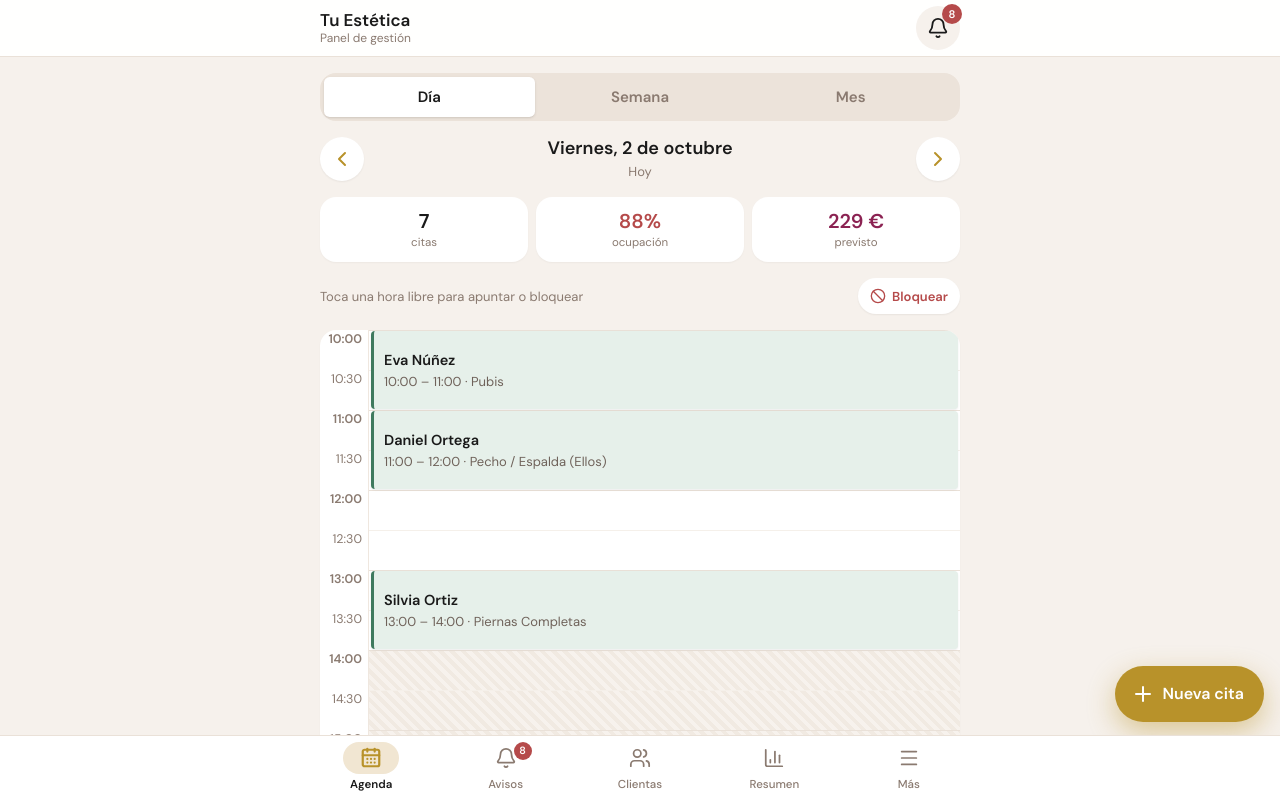
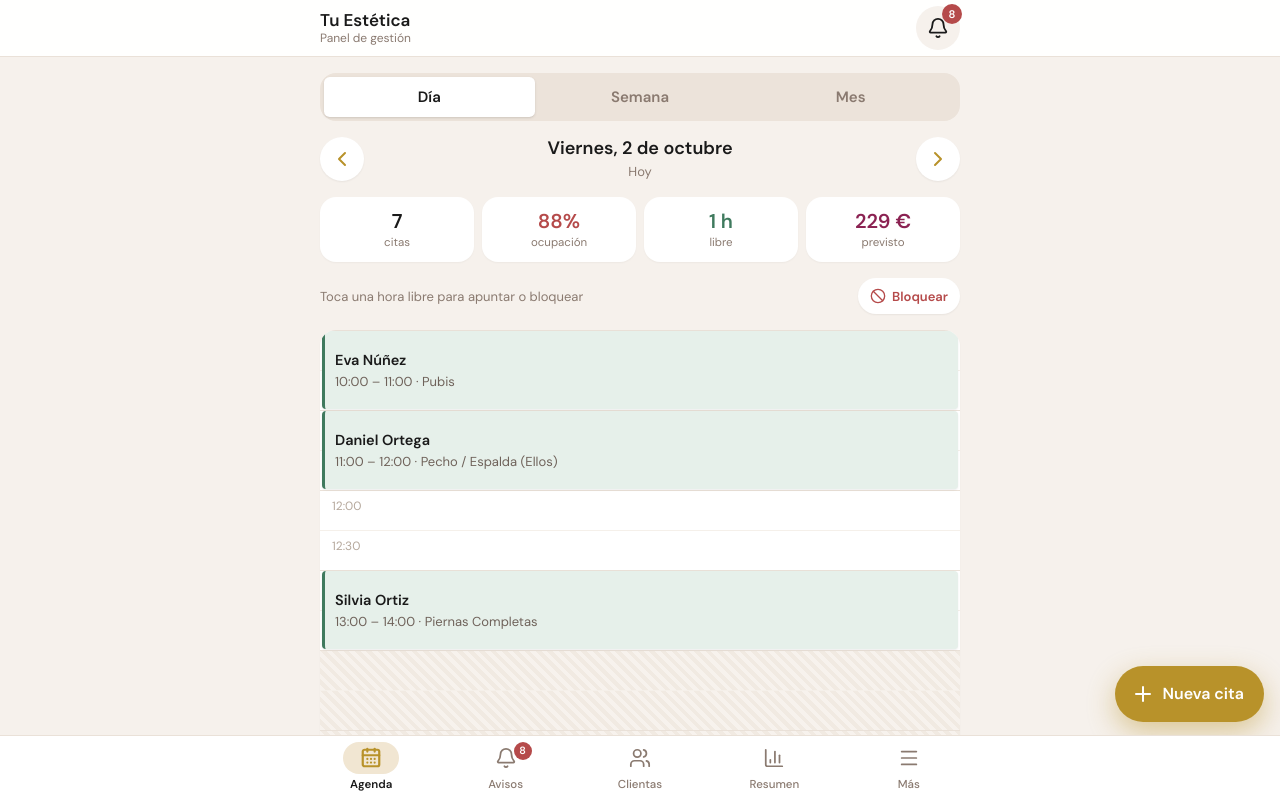
Before and after one commit to carlosalfredogarcia/estetica-web, a Next.js app: page /admin in a window 1280 px wide. Shown: the top 800 px of the page. Built offline with nearby package versions, Linux system fonts and the light colour scheme.

Commit message:
Agenda del día sin columna de horas (los huecos libres la enseñan); vuelve «h libre»; etiqueta nueva del regalo y página del QR con «Pide una cita»
Co-Authored-By: Claude Opus 5.5 <noreply@anthropic.com>
Claude-Session: https://claude.ai/code/session_01EJB8Hn8GMxnQNcHa47p5Dq

```diff
--- a/src/components/panel-app/agenda.tsx
+++ b/src/components/panel-app/agenda.tsx
@@ -6,7 +6,7 @@ import { PanelCtx } from "./ctx";
 import { cn } from "@/lib/utils";
 import { Cifras, Segmentos } from "./ui";
 import {
-  C, type Cita, type Bloqueo, DIAS, MESES, toDS, parseD, sumarDias, hhmm, fechaLarga, euros, nombrePila, estadoCita,
+  C, type Cita, type Bloqueo, DIAS, MESES, toDS, parseD, sumarDias, hhmm, fechaLarga, horasTxt, euros, nombrePila, estadoCita,
 } from "./tema";
 
 function Flecha({ izq, onClick, label }: { izq?: boolean; onClick: () => void; label: string }) {
@@ -84,6 +84,7 @@ function VistaDia() {
           items={[
             { n: k.n, l: k.n === 1 ? "cita" : "citas" },
             { n: `${k.pct}%`, l: "ocupación", color: k.pct > 80 ? C.rojo : k.pct > 40 ? C.ambar : C.verde },
+            { n: horasTxt(k.libre), l: "libre", color: C.verde },
             { n: euros(k.ingresos), l: "previsto", color: "#8B2252" },
           ]}
         />
@@ -140,6 +141,7 @@ function VistaSemana() {
         items={[
           { n: k.n, l: "citas" },
           { n: `${k.pct}%`, l: "ocupación", color: k.pct > 80 ? C.rojo : k.pct > 40 ? C.ambar : C.verde },
+          { n: horasTxt(k.libre), l: "libre", color: C.verde },
           { n: euros(k.ingresos), l: "previsto", color: "#8B2252" },
         ]}
       />
@@ -167,6 +169,7 @@ function VistaMes() {
         items={[
           { n: k.n, l: "citas" },
           { n: `${k.pct}%`, l: "ocupación", color: k.pct > 80 ? C.rojo : k.pct > 40 ? C.ambar : C.verde },
+          { n: horasTxt(k.libre), l: "libre", color: C.verde },
           { n: euros(k.ingresos), l: "previsto", color: "#8B2252" },
         ]}
       />
@@ -251,7 +254,8 @@ function Rejilla({ dias }: { dias: string[] }) {
   const abierto = (ds: string, m: number) =>
     (P.HOR[parseD(ds).getDay()] || []).some(({ s, e }: { s: number; e: number }) => m >= s * 60 && m < e * 60);
   const minAhora = ahora.getHours() * 60 + ahora.getMinutes();
-  const cols = `${semana ? 34 : 48}px repeat(${dias.length},minmax(0,1fr))`;
+  // En el día no hay columna de horas: cada cita lleva su hora y los huecos libres la enseñan en pequeño
+  const cols = semana ? `34px repeat(${dias.length},minmax(0,1fr))` : "minmax(0,1fr)";
 
   return (
     <div className="bg-white rounded-2xl shadow-[0_1px_2px_rgba(0,0,0,0.04)] overflow-hidden">
@@ -287,18 +291,18 @@ function Rejilla({ dias }: { dias: string[] }) {
         </div>
       )}
       <div className="grid" style={{ gridTemplateColumns: cols }}>
-        {/* Horas */}
-        <div>
+        {/* Horas (solo en la semana) */}
+        {semana && <div>
           {filas.map((m) => (
             <div
               key={m}
               className="pr-1.5 text-right tabular-nums"
               style={{ height: FILA, fontSize: semana ? 10.5 : 12.5, color: C.gris, fontWeight: m % 60 === 0 ? 700 : 400, lineHeight: "14px", paddingTop: 2 }}
             >
-              {m % 60 === 0 || !semana ? hhmm(m / 60) : ""}
+              {m % 60 === 0 ? hhmm(m / 60) : ""}
             </div>
           ))}
-        </div>
+        </div>}
         {/* Días */}
         {dias.map((ds) => {
           const citas: Cita[] = P.citasDe(ds);
@@ -310,7 +314,7 @@ function Rejilla({ dias }: { dias: string[] }) {
             height: Math.max(FILA - 2, (dur / 30) * FILA - 2),
           });
           return (
-            <div key={ds} className="relative border-l border-[#EFE7DF]">
+            <div key={ds} className={cn("relative", semana && "border-l border-[#EFE7DF]")}>
               {filas.map((m) => {
                 const ab = abierto(ds, m);
                 const pasado = ds < P.today || (ds === P.today && m + 30 <= minAhora);
@@ -326,7 +330,11 @@ function Rejilla({ dias }: { dias: string[] }) {
                       borderTop: `1px solid ${m % 60 === 0 ? "#EAE1D8" : "#F5F0EA"}`,
                       background: ab ? "transparent" : "repeating-linear-gradient(45deg,#F7F2ED,#F7F2ED 4px,#F1EAE2 4px,#F1EAE2 8px)",
                     }}
-                  />
+                  >
+                    {!semana && ab && !pasado && !lleno(m) && (
+                      <span className="block pl-3 pt-1.5 text-[12px] tabular-nums text-[#B5A89C]">{hhmm(m / 60)}</span>
+                    )}
+                  </div>
                 );
               })}
               {ds === P.today && minAhora >= ini && minAhora <= fin && (
```
Also changed, not shown: 4 other files (tests, documents, lock files or other folders).
